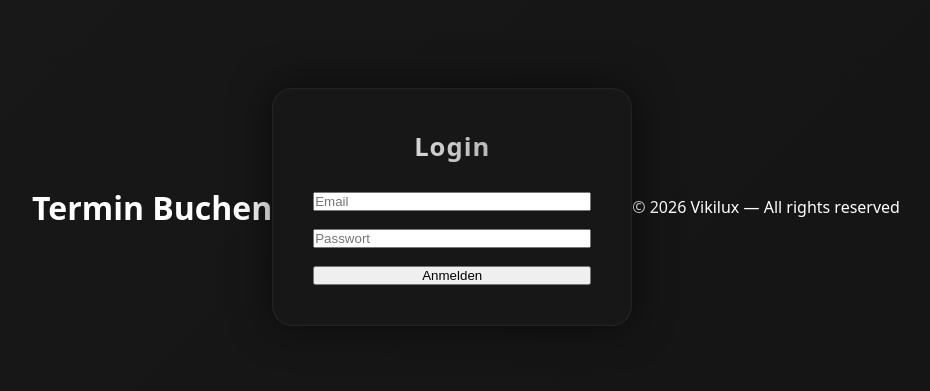
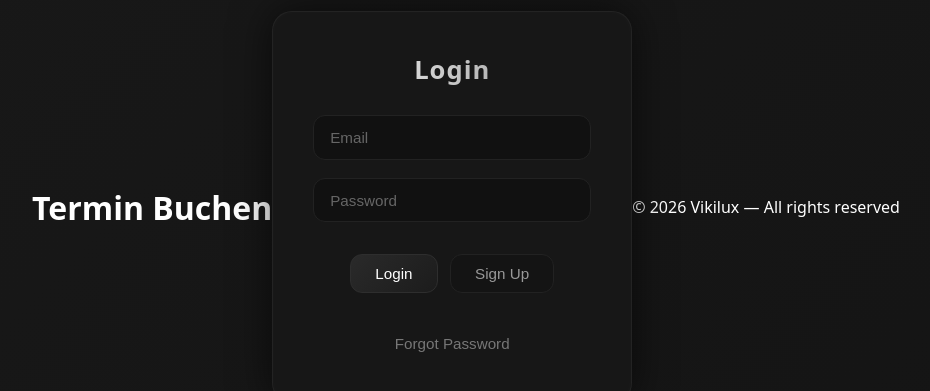
Before and after one commit to emergency-german/termin-buchen, a Next.js app: page / in a window 1280 px wide. Shown: the part 193-584 px from the top of the page, without its empty margins (174-1104 px from the left). Built offline with nearby package versions, Linux system fonts and the light colour scheme.

Commit message:
Update page.tsx

```diff
--- a/app/page.tsx
+++ b/app/page.tsx
@@ -1,25 +1,65 @@
 "use client";
 
-import { useActionState } from "react";
-import { loginAction } from "./actions";
+import { useActionState, useState } from "react";
+import { loginAction, registerAction } from "./actions";
 
 export default function LoginPage() {
-  // state empfängt das { error: "..." } Objekt vom Server
-  const [state, formAction, isPending] = useActionState(loginAction, null);
+  const [isRegister, setIsRegister] = useState(false);
+
+  // Wählt die passende Action basierend auf dem Modus
+  const currentAction = isRegister ? registerAction : loginAction;
+  const [state, formAction, isPending] = useActionState(currentAction, null);
 
   return (
     <div className="login-wrapper">
-      <form action={formAction} className="form">
-        <p id="heading">Login</p>
+      <form className="form" action={formAction}>
+        <p id="heading">{isRegister ? "Registrieren" : "Login"}</p>
 
-        {state?.error && <div className="error-msg">{state.error}</div>}
+        {state?.error && (
+          <p style={{ color: "#ff4d4d", fontSize: "0.8rem", textAlign: "center" }}>
+            {state.error}
+          </p>
+        )}
 
-        <input name="email" type="email" placeholder="Email" required />
-        <input name="password" type="password" placeholder="Passwort" required />
+        <div className="field">
+          <input
+            name="email"
+            placeholder="Email"
+            className="input-field"
+            type="email"
+            required
+          />
+        </div>
 
-        <button type="submit" disabled={isPending}>
-          {isPending ? "Prüfe..." : "Anmelden"}
-        </button>
+        <div className="field">
+          <input
+            name="password"
+            placeholder="Password"
+            className="input-field"
+            type="password"
+            required
+          />
+        </div>
+
+        <div className="btn">
+          <button className="button1" type="submit" disabled={isPending}>
+            {isPending ? "Warten..." : isRegister ? "Account erstellen" : "Login"}
+          </button>
+
+          <button
+            className="button2"
+            type="button"
+            onClick={() => setIsRegister(!isRegister)}
+          >
+            {isRegister ? "Zum Login" : "Sign Up"}
+          </button>
+        </div>
+
+        {!isRegister && (
+          <button className="button3" type="button">
+            Forgot Password
+          </button>
+        )}
       </form>
     </div>
   );
```
